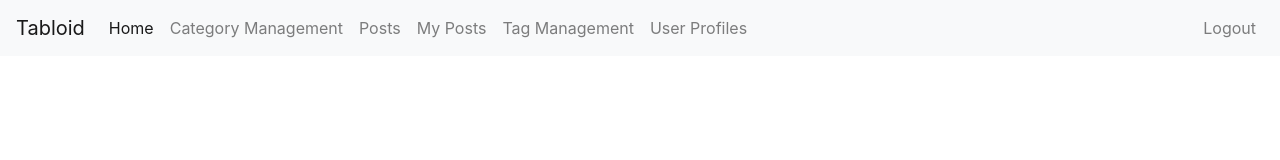
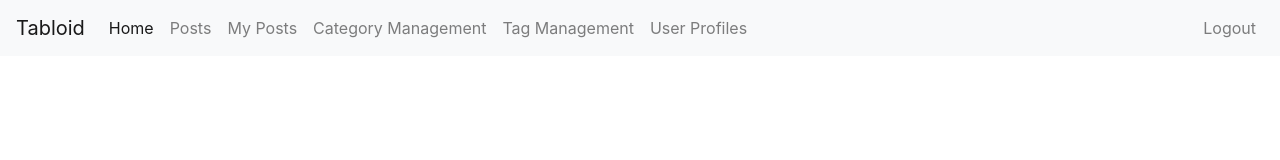
Before and after one commit to NewForce-Cohort-6/tabloidfullstack-mashed-potatoes, a React (Create React App) app in the folder Tabloid/client/: page / in a window 1280 px wide. Shown: the top 160 px of the page. Built offline with nearby package versions, Linux system fonts and the light colour scheme; sample sign-in values are in the browser's storage.

Commit message:
updating application views

```diff
--- a/Tabloid/client/src/components/Header.js
+++ b/Tabloid/client/src/components/Header.js
@@ -29,13 +29,13 @@ export default function Header({ isLoggedIn, setIsLoggedIn }) {
                   <NavLink tag={RRNavLink} to="/">Home</NavLink>
                 </NavItem>
                 <NavItem>
-                  <NavLink tag={RRNavLink} to="/categories">Category Management</NavLink>
-                </NavItem>
-                <NavItem>
                   <NavLink tag={RRNavLink} to="/posts">Posts</NavLink>
                 </NavItem>
                 <NavItem>
                   <NavLink tag={RRNavLink} to="/myposts">My Posts</NavLink>
+                </NavItem>
+                <NavItem>
+                  <NavLink tag={RRNavLink} to="/categories">Category Management</NavLink>
                 </NavItem>
                 <NavItem>
                   <NavLink tag={RRNavLink} to="/tag">Tag Management</NavLink>
```
